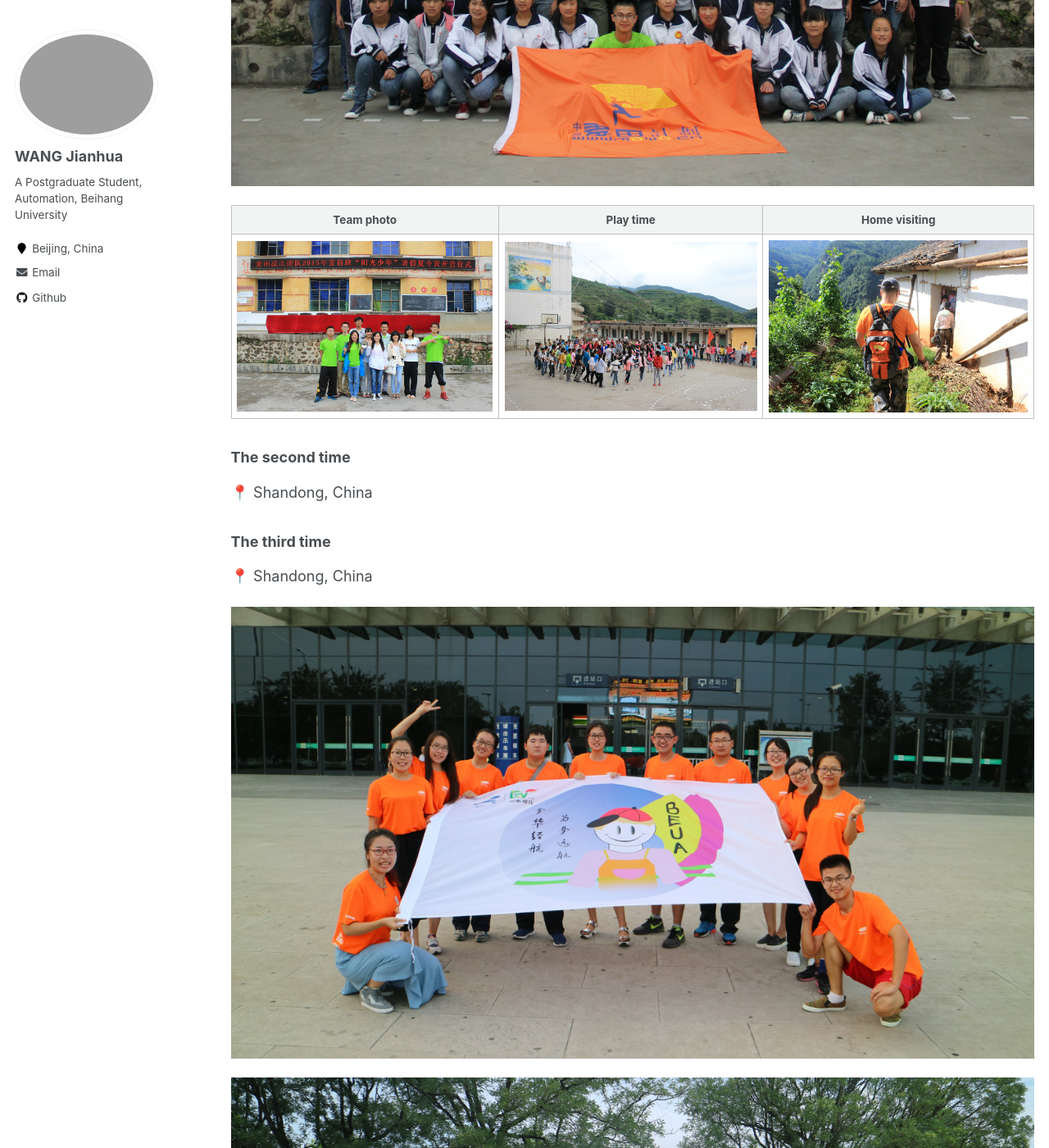
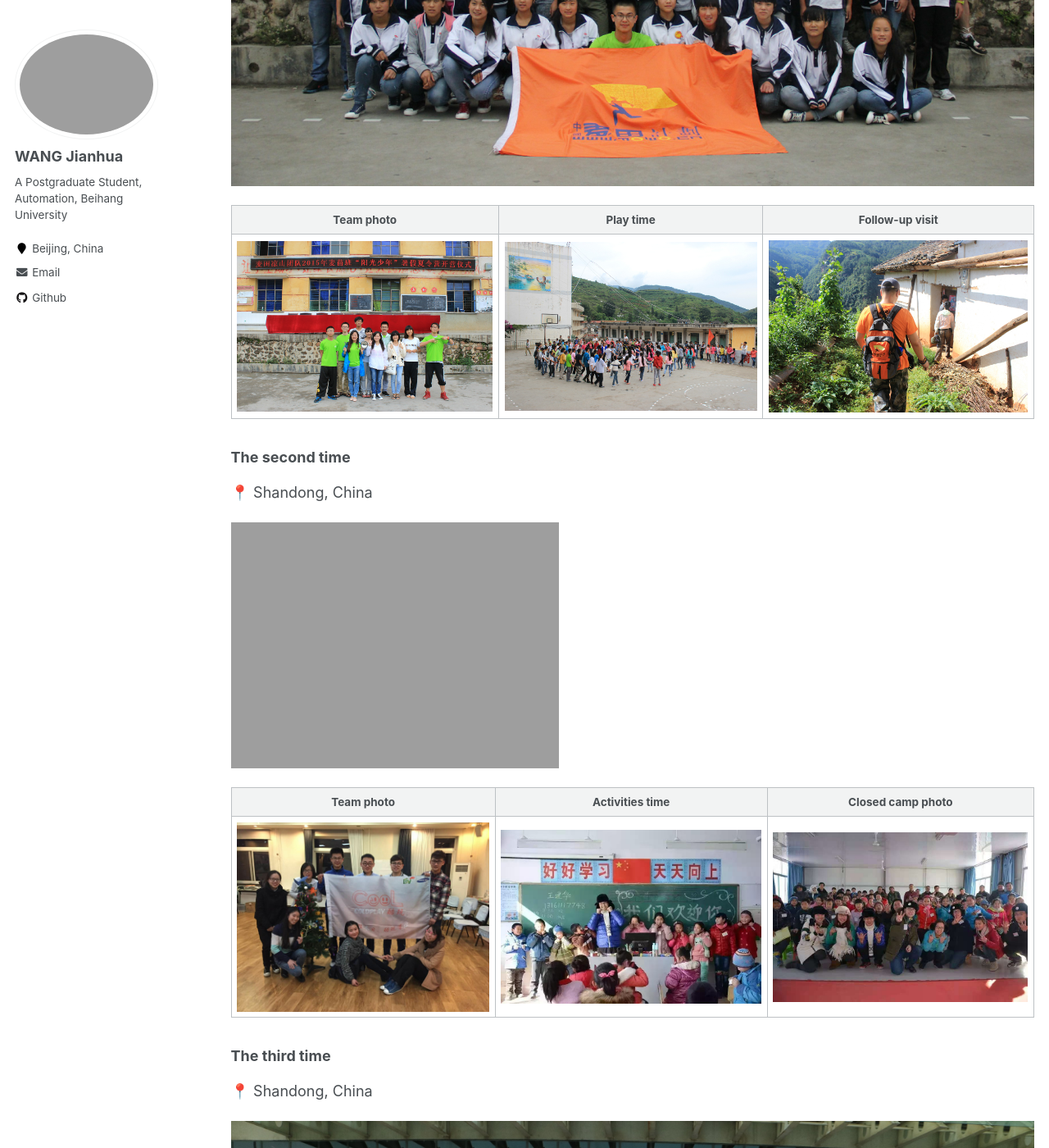
Before and after one commit to jianhua-WANG-ENS/old-homepage, a Jekyll site: the page built from _pages/Experiences.md, in a window 1280 px wide and 1400 px high, scrolled down 1997 px. Shown: the whole window at 82% size. Built offline with Jekyll 4.4.1, drawn with Linux system fonts in a browser that asks for light colours.

Commit message:
Update photos of Experiences

```diff
--- a/_pages/Experiences.md
+++ b/_pages/Experiences.md
@@ -38,7 +38,7 @@ I and 9 other college students from different universities led the students in S
 
 <img src="https://jianhua-WANG-BUAA.github.io/images/EV-sichuan-group-picture-Students.jpg" alt="EV-sichuan-group-picture-Students.jpg" border="0"/>
 
-|                   Team photo                   |        Play time                     |         Home  visiting              |
+|                   Team photo                   |        Play time                     |         Follow-up visit              |
 | :----------------------------------------------------------: | :----------------------------------------------------------: | :----------------------------------------------------------: |
 | <img src="https://jianhua-WANG-BUAA.github.io/images/EV-sichuan-group-picture.jpg" alt="EV-sichuan-group-picture.jpg" border="0" width="500"/> | <img src="https://jianhua-WANG-BUAA.github.io/images/EV-sichuan-activities (2).jpg" alt="EV-sichuan-activities (2).jpg" border="0" width="500"/> | <img src="https://jianhua-WANG-BUAA.github.io/images/EV-sichuan-activities (1).jpg" alt="EV-sichuan-activities (1).jpg" border="0" width="500"/> |
 
@@ -46,6 +46,12 @@ I and 9 other college students from different universities led the students in S
 ### The second time
 
 📍 Shandong, China
+
+<img src="https://jianhua-WANG-BUAA.github.io/images/EV-shandong1-group-picture-students.jpg" alt="EV-shandong1-group-picture-students.jpg" border="0"/>
+
+|                   Team photo                   |        Activities time                     |         Closed camp photo             |
+| :----------------------------------------------------------: | :----------------------------------------------------------: | :----------------------------------------------------------: |
+| <img src="https://jianhua-WANG-BUAA.github.io/images/EV-shandong1-group-picture.jpg" alt="EV-shandong1-group-picture.jpg" border="0" width="500"/> | <img src="https://jianhua-WANG-BUAA.github.io/images/EV-shandong1-activity.jpg" alt="EV-shandong1-activity.jpg" border="0" width="500"/> | <img src="https://jianhua-WANG-BUAA.github.io/images/EV-shandong1-group-picture-end.jpg" alt="EV-shandong1-group-picture-end.jpg" border="0" width="500"/> |
 
 
 
```
Also changed, not shown: images/EV-shandong1-activity.jpg (added), images/EV-shandong1-group-picture-end.jpg (added), images/EV-shandong1-group-picture.jpg (added), images/EV-shandong2-training-tutor.jpg (added), 1 other file.
